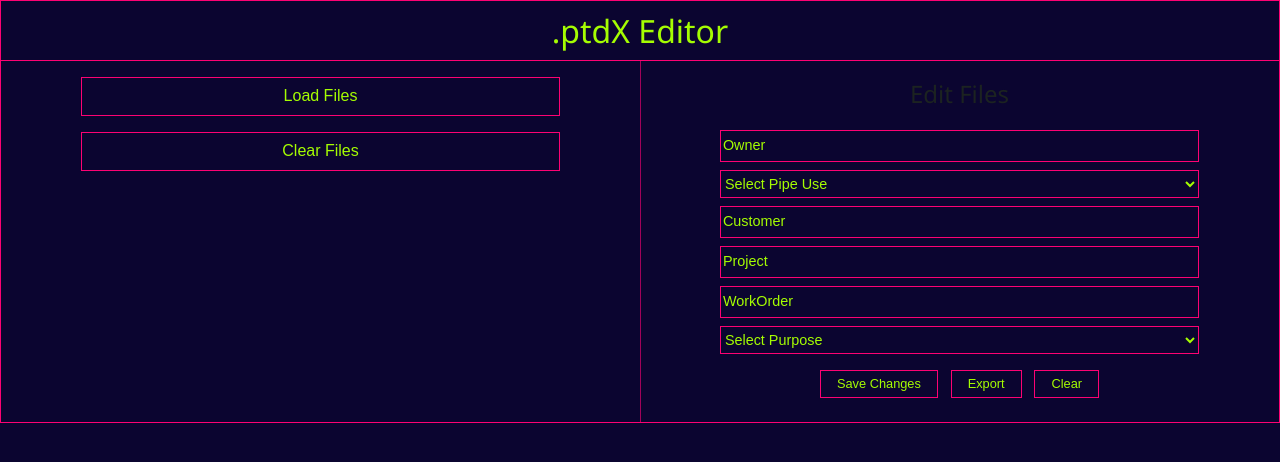
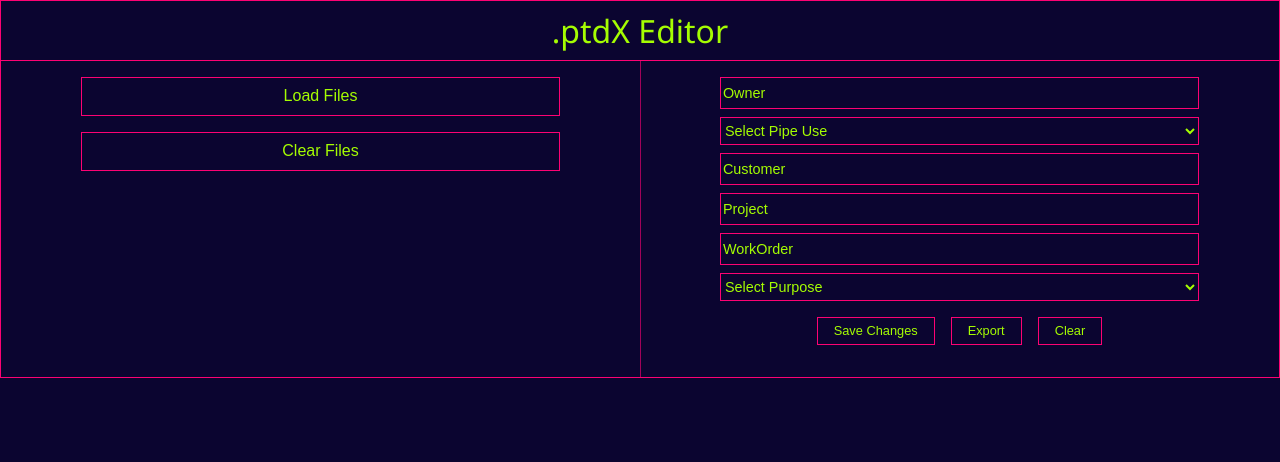
Before and after one commit to M-Rozell/ptdX-editor, a React (Vite) app in the folder frontend/: page / in a window 1280 px wide. Shown: the top 462 px of the page. Built offline with nearby package versions, Linux system fonts and the light colour scheme.

Commit message:
Layout Change

```diff
--- a/frontend/src/components/XMLForm.jsx
+++ b/frontend/src/components/XMLForm.jsx
@@ -109,7 +109,6 @@ const XMLForm = ({ folderPath }) => {
 
   return (
     <div className="editFilesWrap">
-      <h2 className="editFilesHeader">Edit Files</h2>
       {Object.keys(formData).map((key) => (
         <div key={key} className="inputName">
 
--- a/frontend/src/css/App.css
+++ b/frontend/src/css/App.css
@@ -7,7 +7,6 @@ body,html {
 * {
   box-sizing: border-box;
 }
-
 
 #root {
   margin: 0;
@@ -105,15 +104,6 @@ li {
   padding: 0;
 }
 
-.editFilesHeader{
-  text-align: center;
-  margin-top: 0;
-  font-family: 'Segoe UI', sans-serif;
-  font-weight: 100;
-  color: #1C2321;
-}
-
-
 .inputName{
   text-align: center;
   margin: 0;
@@ -150,12 +140,13 @@ select{
 
 .bottomBtnsDiv {
   text-align: center;
+  margin: auto;
+  margin-bottom: 1.5rem;
 }
 
 .bottomBtns {
-  margin: .4rem;
+  margin: .5rem;
   margin-top: .5rem;
-  margin-bottom: 1.5rem;
   background: #0b0530;
   border: .025rem solid #fd0273;
   color: #a5fd02;
```
